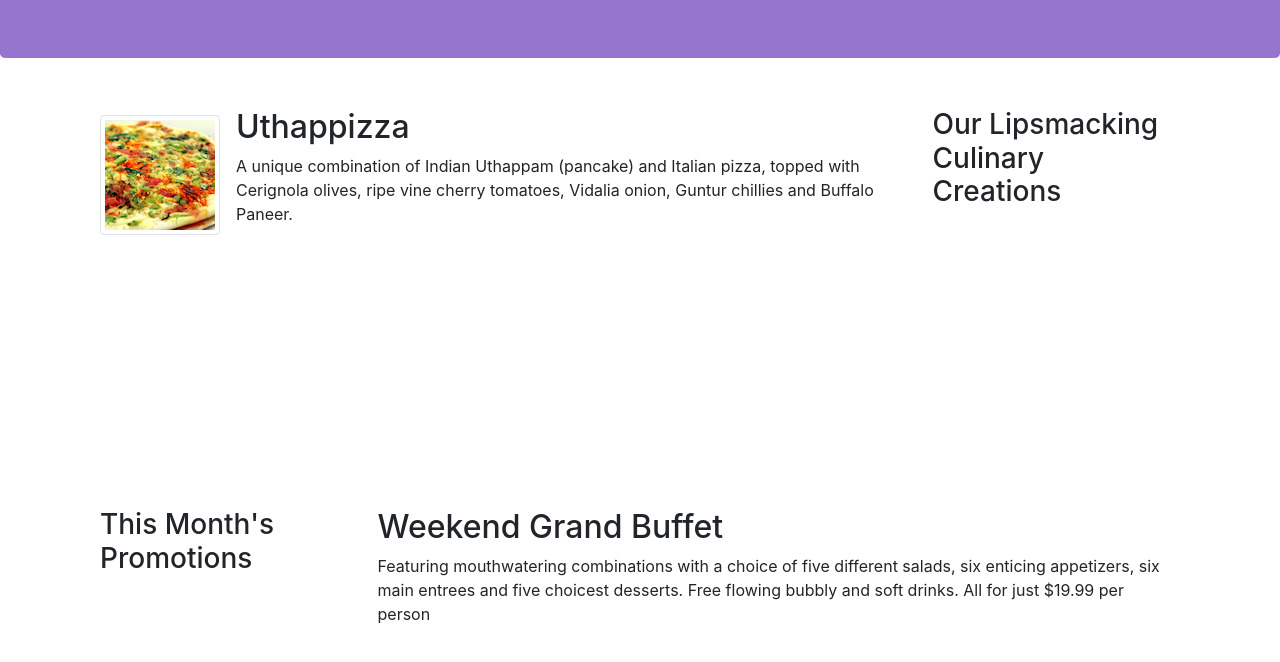
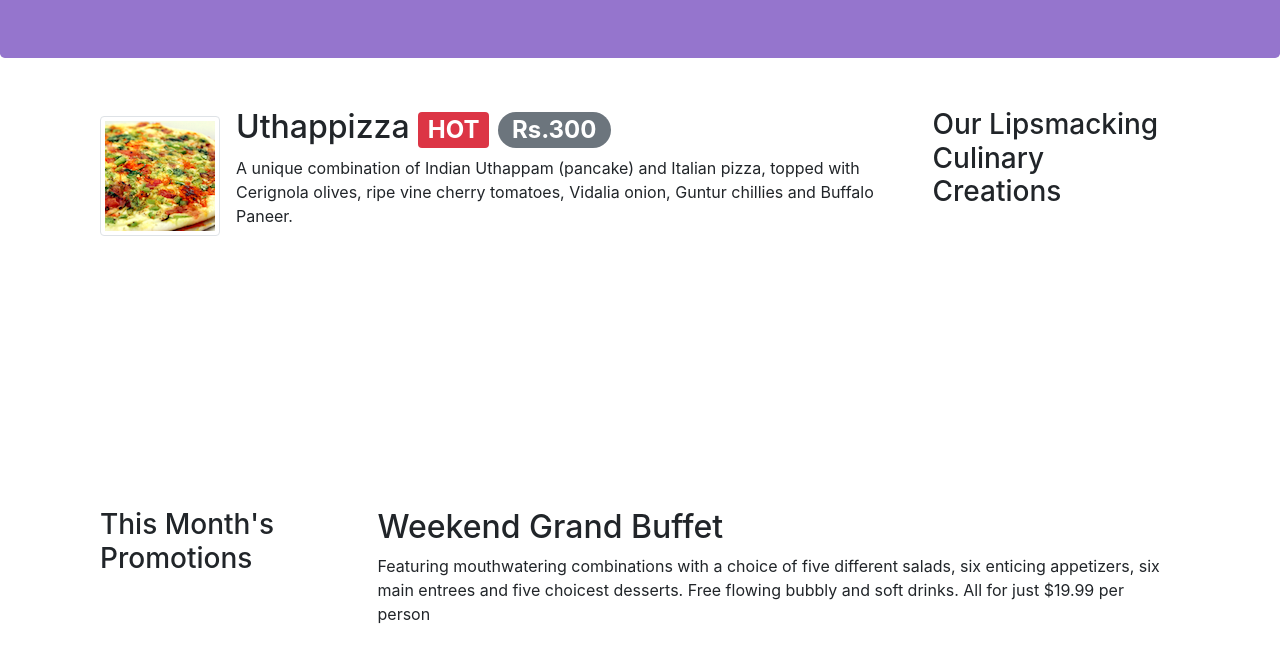
Before and after one commit to trishnakalita660/bootstrap-impl, a website: page index.html in a window 1280 px wide. Shown: the part 226-888 px from the top of the page. Drawn offline with nearby package versions, Linux system fonts and the light colour scheme.

Commit message:
alerting users

```diff
--- a/index.html
+++ b/index.html
@@ -67,7 +67,10 @@
                     <img class="d-flex mr-3 img-thumbnail align-self-center "
                       src="img/uthappizza.png" alt="Uthappizza">
                       <div class="media-body">
-                        <h2 class="mt-0">    Uthappizza   </h2>
+                        <h2 class="mt-0 media-heading">    Uthappizza
+                        <span class="badge badge-danger badge-md">HOT</span>
+                        <span class="badge badge-pill badge-secondary badge-md">Rs.300</span>
+                        </h2>
                         <p class="d-none d-sm-block">  A unique combination of Indian Uthappam (pancake) and Italian pizza, topped with Cerignola olives, ripe vine cherry tomatoes, Vidalia onion, Guntur chillies and Buffalo Paneer.</p>
 
                       </div>
```
